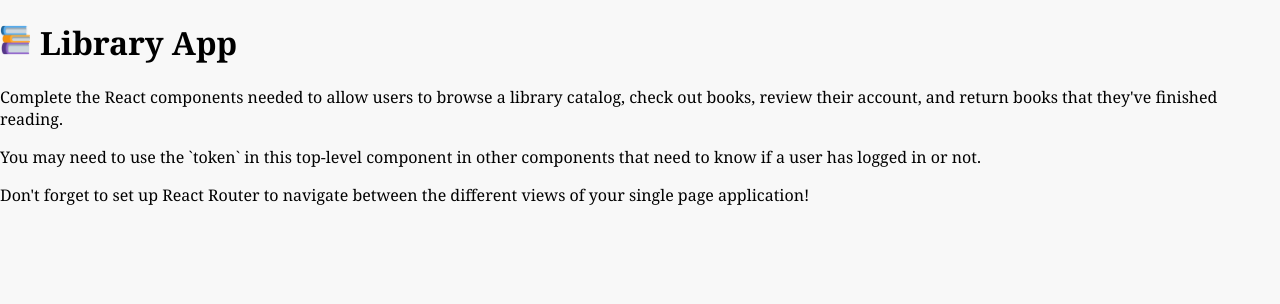
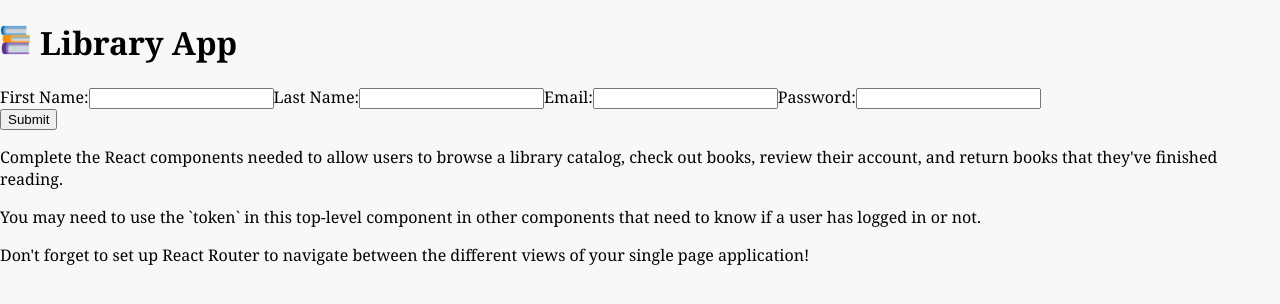
Before and after one commit to kingsleyimages/unitThreeCareerSimBookBuddy, a React (Vite) app: page /signup in a window 1280 px wide. Shown: the top 304 px of the page. Built offline with nearby package versions, Linux system fonts and the light colour scheme.

Commit message:
forms outlined

```diff
--- a/src/App.jsx
+++ b/src/App.jsx
@@ -3,7 +3,7 @@ import bookLogo from './assets/books.png';
 
 import { Routes, Route } from 'react-router-dom';
 import Home from './Pages/Home';
-
+import Signup from './Pages/Signup';
 function App() {
   const [token, setToken] = useState(null);
 
@@ -15,6 +15,7 @@ function App() {
       </h1>
       <Routes>
         <Route path="/" element={<Home />} />
+        <Route path="/signup" element={<Signup />} />
       </Routes>
       <p>
         Complete the React components needed to allow users to browse a library
--- /dev/null
+++ b/src/Pages/Signup.jsx
@@ -0,0 +1,8 @@
+import React from 'react';
+import Register from '../components/Register/Register';
+
+function Signup() {
+  return <Register />;
+}
+
+export default Signup;
--- a/src/components/Login.jsx
+++ /dev/null
@@ -1 +0,0 @@
-/* TODO - add your code to create a functional React component that renders a login form */
--- a/src/components/Register.jsx
+++ /dev/null
@@ -1 +0,0 @@
-/* TODO - add your code to create a functional React component that renders a registration form */
--- /dev/null
+++ b/src/components/Register/Register.jsx
@@ -0,0 +1,86 @@
+/* TODO - add your code to create a functional React component that renders a registration form */
+import React, { useEffect, useState } from 'react';
+import axios from 'axios';
+
+function Register(setToken) {
+  const [firstName, setFirstName] = useState('');
+  const [lastName, setLastName] = useState('');
+  const [email, setEmail] = useState('');
+  const [password, setPassword] = useState('');
+  const [success, setSuccess] = useState(false);
+
+  async function handleSubmit(e) {
+    e.preventDefault();
+    try {
+      const data = await axios.post(
+        'https://fsa-book-buddy-b6e748d1380d.herokuapp.com/api/register',
+        {
+          firstName,
+          lastName,
+          email,
+          password,
+        }
+      );
+      console.log(data);
+      if (data.data.success) {
+        setSuccess(true);
+        setFirstName('');
+        setLastName('');
+        setEmail('');
+        setPassword('');
+      }
+      setToken(data.data.token);
+    } catch (err) {
+      console.log(err);
+      setError(err.message);
+    }
+  }
+
+  return (
+    <>
+      <form>
+        <label>
+          First Name:
+          <input
+            type="text"
+            name="firstName"
+            value={firstName}
+            onChange={(e) => setFirstName(e.target.value)}
+          />
+        </label>
+        <label>
+          Last Name:
+          <input
+            type="text"
+            name="lastName"
+            value={lastName}
+            onChange={(e) => setLastName(e.target.value)}
+          />
+        </label>
+        <label>
+          Email:
+          <input
+            type="email"
+            name="email"
+            value={email}
+            onChange={(e) => setEmail(e.target.value)}
+          />
+        </label>
+        <label>
+          Password:
+          <input
+            type="password"
+            name="password"
+            value={password}
+            onChange={(e) => setPassword(e.target.value)}
+          />
+        </label>
+        <button type="submit" style={{ display: 'block' }}>
+          Submit
+        </button>
+      </form>
+    </>
+  );
+}
+
+export default Register;
```
Also changed, not shown: src/components/Login/Login.jsx (added, +36 -0 lines).
